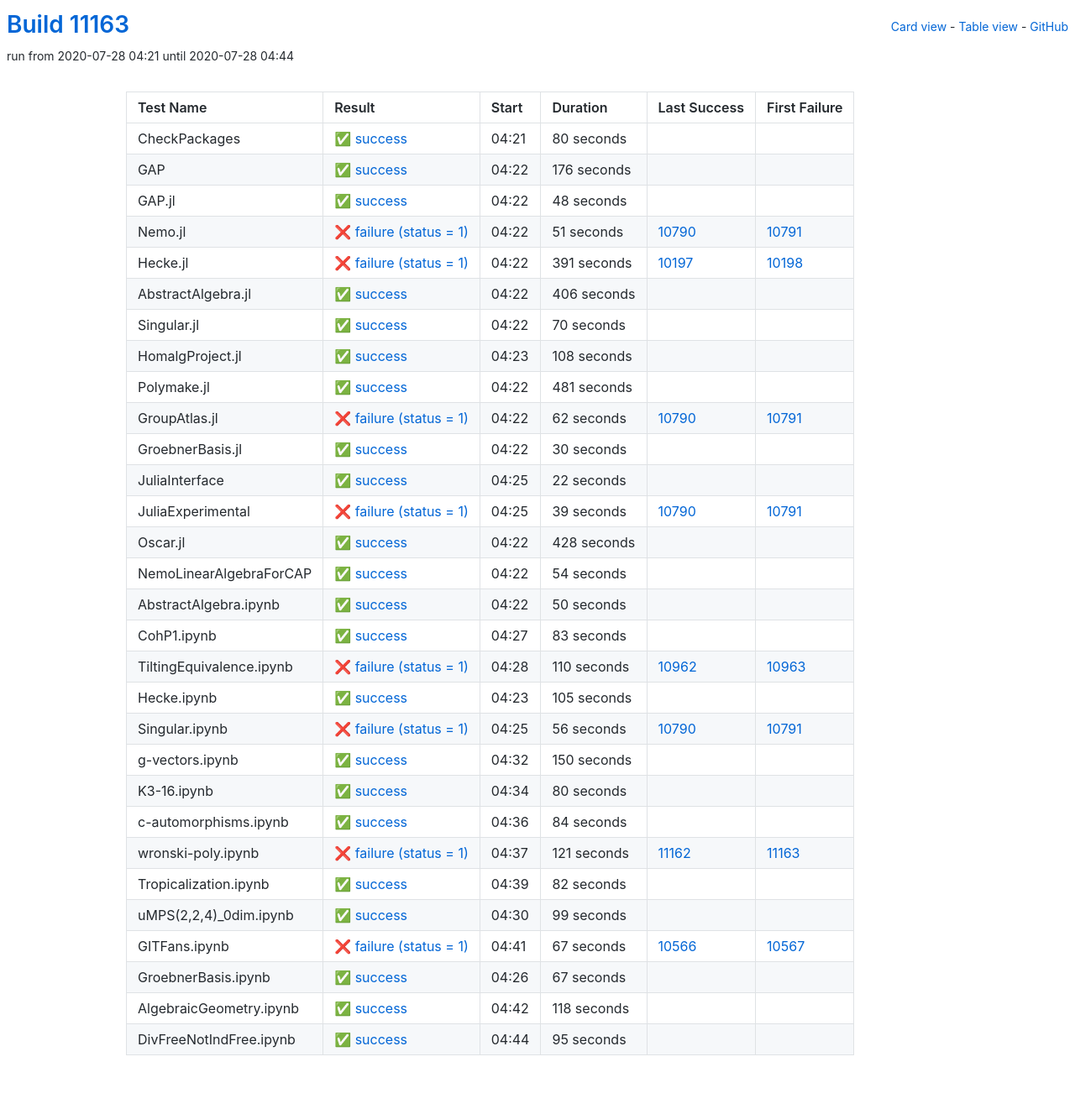
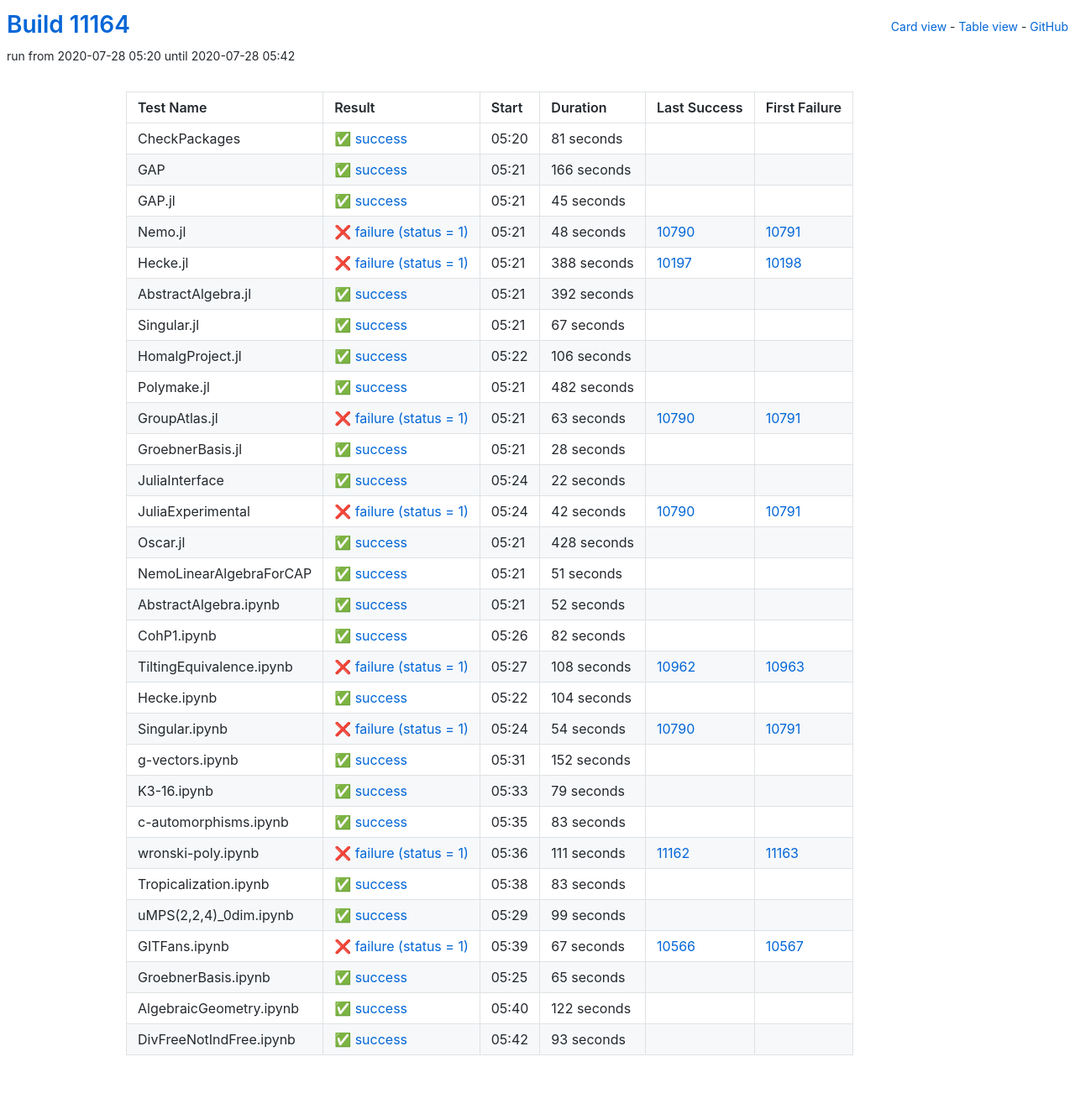
Before and after one commit to oscar-system/oscar-ci-status, a Jekyll site: the page built from table.html, in a window 1280 px wide. Shown: the whole page at 84% size. Built offline with Jekyll 4.4.1, drawn with Linux system fonts in a browser that asks for light colours.

Commit message:
Build #11164

```diff
--- a/_data/ci.yml
+++ b/_data/ci.yml
@@ -1,6 +1,6 @@
 ---
-build: 11163
-build_url: https://oscarci.mathematik.uni-kl.de/job/oscar/11163/
+build: 11164
+build_url: https://oscarci.mathematik.uni-kl.de/job/oscar/11164/
 job: oscar
 organization: oscar-system
 repo: oscar-ci-status
@@ -8,140 +8,140 @@
 tests:
 - name: CheckPackages
   id: checkpackages
-  log: https://oscarci.mathematik.uni-kl.de/job/oscar/11163/artifact/logs/build-11163/CheckPackages.log
-  start: 2020-07-28 04:21
+  log: https://oscarci.mathematik.uni-kl.de/job/oscar/11164/artifact/logs/build-11164/CheckPackages.log
+  start: 2020-07-28 05:20
   success: true
   exitcode: 0
   status: success
-  duration: 80
+  duration: 81
   last_success: false
   last_success_url:
   first_failure: false
   first_failure_url:
 - name: GAP
   id: gap
-  log: https://oscarci.mathematik.uni-kl.de/job/oscar/11163/artifact/logs/build-11163/GAP.log
-  start: 2020-07-28 04:22
+  log: https://oscarci.mathematik.uni-kl.de/job/oscar/11164/artifact/logs/build-11164/GAP.log
+  start: 2020-07-28 05:21
   success: true
   exitcode: 0
   status: success
-  duration: 176
+  duration: 166
   last_success: false
   last_success_url:
   first_failure: false
   first_failure_url:
 - name: GAP.jl
   id: gap-jl
-  log: https://oscarci.mathematik.uni-kl.de/job/oscar/11163/artifact/logs/build-11163/GAP.jl.log
-  start: 2020-07-28 04:22
+  log: https://oscarci.mathematik.uni-kl.de/job/oscar/11164/artifact/logs/build-11164/GAP.jl.log
+  start: 2020-07-28 05:21
   success: true
   exitcode: 0
   status: success
-  duration: 48
+  duration: 45
   last_success: false
   last_success_url:
   first_failure: false
   first_failure_url:
 - name: Nemo.jl
   id: nemo-jl
-  log: https://oscarci.mathematik.uni-kl.de/job/oscar/11163/artifact/logs/build-11163/Nemo.jl.log
-  start: 2020-07-28 04:22
+  log: https://oscarci.mathematik.uni-kl.de/job/oscar/11164/artifact/logs/build-11164/Nemo.jl.log
+  start: 2020-07-28 05:21
   success: false
   exitcode: 1
   status: failure
-  duration: 51
+  duration: 48
   last_success: 10790
   last_success_url: https://oscarci.mathematik.uni-kl.de/job/oscar/10790/
   first_failure: 10791
   first_failure_url: https://oscarci.mathematik.uni-kl.de/job/oscar/10791/
 - name: Hecke.jl
   id: hecke-jl
-  log: https://oscarci.mathematik.uni-kl.de/job/oscar/11163/artifact/logs/build-11163/Hecke.jl.log
-  start: 2020-07-28 04:22
+  log: https://oscarci.mathematik.uni-kl.de/job/oscar/11164/artifact/logs/build-11164/Hecke.jl.log
+  start: 2020-07-28 05:21
   success: false
   exitcode: 1
   status: failure
-  duration: 391
+  duration: 388
   last_success: 10197
   last_success_url: https://oscarci.mathematik.uni-kl.de/job/oscar/10197/
   first_failure: 10198
   first_failure_url: https://oscarci.mathematik.uni-kl.de/job/oscar/10198/
 - name: AbstractAlgebra.jl
   id: abstractalgebra-jl
-  log: https://oscarci.mathematik.uni-kl.de/job/oscar/11163/artifact/logs/build-11163/AbstractAlgebra.jl.log
-  start: 2020-07-28 04:22
+  log: https://oscarci.mathematik.uni-kl.de/job/oscar/11164/artifact/logs/build-11164/AbstractAlgebra.jl.log
+  start: 2020-07-28 05:21
   success: true
   exitcode: 0
   status: success
-  duration: 406
+  duration: 392
   last_success: false
   last_success_url:
   first_failure: false
   first_failure_url:
 - name: Singular.jl
   id: singular-jl
-  log: https://oscarci.mathematik.uni-kl.de/job/oscar/11163/artifact/logs/build-11163/Singular.jl.log
-  start: 2020-07-28 04:22
+  log: https://oscarci.mathematik.uni-kl.de/job/oscar/11164/artifact/logs/build-11164/Singular.jl.log
+  start: 2020-07-28 05:21
   success: true
   exitcode: 0
   status: success
-  duration: 70
+  duration: 67
   last_success: false
   last_success_url:
   first_failure: false
   first_failure_url:
 - name: HomalgProject.jl
   id: homalgproject-jl
-  log: https://oscarci.mathematik.uni-kl.de/job/oscar/11163/artifact/logs/build-11163/HomalgProject.jl.log
-  start: 2020-07-28 04:23
+  log: https://oscarci.mathematik.uni-kl.de/job/oscar/11164/artifact/logs/build-11164/HomalgProject.jl.log
+  start: 2020-07-28 05:22
   success: true
   exitcode: 0
   status: success
-  duration: 108
+  duration: 106
   last_success: false
   last_success_url:
   first_failure: false
   first_failure_url:
 - name: Polymake.jl
   id: polymake-jl
-  log: https://oscarci.mathematik.uni-kl.de/job/oscar/11163/artifact/logs/build-11163/Polymake.jl.log
-  start: 2020-07-28 04:22
+  log: https://oscarci.mathematik.uni-kl.de/job/oscar/11164/artifact/logs/build-11164/Polymake.jl.log
+  start: 2020-07-28 05:21
   success: true
   exitcode: 0
   status: success
-  duration: 481
+  duration: 482
   last_success: false
   last_success_url:
   first_failure: false
   first_failure_url:
 - name: GroupAtlas.jl
   id: groupatlas-jl
-  log: https://oscarci.mathematik.uni-kl.de/job/oscar/11163/artifact/logs/build-11163/GroupAtlas.jl.log
-  start: 2020-07-28 04:22
+  log: https://oscarci.mathematik.uni-kl.de/job/oscar/11164/artifact/logs/build-11164/GroupAtlas.jl.log
+  start: 2020-07-28 05:21
   success: false
   exitcode: 1
   status: failure
-  duration: 62
+  duration: 63
   last_success: 10790
   last_success_url: https://oscarci.mathematik.uni-kl.de/job/oscar/10790/
   first_failure: 10791
   first_failure_url: https://oscarci.mathematik.uni-kl.de/job/oscar/10791/
 - name: GroebnerBasis.jl
   id: groebnerbasis-jl
-  log: https://oscarci.mathematik.uni-kl.de/job/oscar/11163/artifact/logs/build-11163/GroebnerBasis.jl.log
-  start: 2020-07-28 04:22
+  log: https://oscarci.mathematik.uni-kl.de/job/oscar/11164/artifact/logs/build-11164/GroebnerBasis.jl.log
+  start: 2020-07-28 05:21
   success: true
   exitcode: 0
   status: success
-  duration: 30
+  duration: 28
   last_success: false
   last_success_url:
   first_failure: false
   first_failure_url:
 - name: JuliaInterface
   id: juliainterface
-  log: https://oscarci.mathematik.uni-kl.de/job/oscar/11163/artifact/logs/build-11163/JuliaInterface.log
-  start: 2020-07-28 04:25
+  log: https://oscarci.mathematik.uni-kl.de/job/oscar/11164/artifact/logs/build-11164/JuliaInterface.log
+  start: 2020-07-28 05:24
   success: true
   exitcode: 0
   status: success
@@ -152,20 +152,20 @@
   first_failure_url:
 - name: JuliaExperimental
   id: juliaexperimental
-  log: https://oscarci.mathematik.uni-kl.de/job/oscar/11163/artifact/logs/build-11163/JuliaExperimental.log
-  start: 2020-07-28 04:25
+  log: https://oscarci.mathematik.uni-kl.de/job/oscar/11164/artifact/logs/build-11164/JuliaExperimental.log
+  start: 2020-07-28 05:24
   success: false
   exitcode: 1
   status: failure
-  duration: 39
+  duration: 42
   last_success: 10790
   last_success_url: https://oscarci.mathematik.uni-kl.de/job/oscar/10790/
   first_failure: 10791
   first_failure_url: https://oscarci.mathematik.uni-kl.de/job/oscar/10791/
 - name: Oscar.jl
   id: oscar-jl
-  log: https://oscarci.mathematik.uni-kl.de/job/oscar/11163/artifact/logs/build-11163/Oscar.jl.log
-  start: 2020-07-28 04:22
+  log: https://oscarci.mathematik.uni-kl.de/job/oscar/11164/artifact/logs/build-11164/Oscar.jl.log
+  start: 2020-07-28 05:21
   success: true
   exitcode: 0
   status: success
@@ -176,32 +176,104 @@
   first_failure_url:
 - name: NemoLinearAlgebraForCAP
   id: nemolinearalgebraforcap
-  log: https://oscarci.mathematik.uni-kl.de/job/oscar/11163/artifact/logs/build-11163/NemoLinearAlgebraForCAP.log
-  start: 2020-07-28 04:22
+  log: https://oscarci.mathematik.uni-kl.de/job/oscar/11164/artifact/logs/build-11164/NemoLinearAlgebraForCAP.log
+  start: 2020-07-28 05:21
   success: true
   exitcode: 0
   status: success
-  duration: 54
+  duration: 51
   last_success: false
   last_success_url:
   first_failure: false
   first_failure_url:
 - name: AbstractAlgebra.ipynb
   id: abstractalgebra-ipynb
-  log: https://oscarci.mathematik.uni-kl.de/job/oscar/11163/artifact/logs/build-11163/AbstractAlgebra.ipynb.log
-  start: 2020-07-28 04:22
+  log: https://oscarci.mathematik.uni-kl.de/job/oscar/11164/artifact/logs/build-11164/AbstractAlgebra.ipynb.log
+  start: 2020-07-28 05:21
   success: true
   exitcode: 0
   status: success
-  duration: 50
+  duration: 52
   last_success: false
   last_success_url:
   first_failure: false
   first_failure_url:
 - name: CohP1.ipynb
   id: cohp1-ipynb
-  log: https://oscarci.mathematik.uni-kl.de/job/oscar/11163/artifact/logs/build-11163/CohP1.ipynb.log
-  start: 2020-07-28 04:27
+  log: https://oscarci.mathematik.uni-kl.de/job/oscar/11164/artifact/logs/build-11164/CohP1.ipynb.log
+  start: 2020-07-28 05:26
+  success: true
+  exitcode: 0
+  status: success
+  duration: 82
+  last_success: false
+  last_success_url:
+  first_failure: false
+  first_failure_url:
+- name: TiltingEquivalence.ipynb
+  id: tiltingequivalence-ipynb
+  log: https://oscarci.mathematik.uni-kl.de/job/oscar/11164/artifact/logs/build-11164/TiltingEquivalence.ipynb.log
+  start: 2020-07-28 05:27
+  success: false
+  exitcode: 1
+  status: failure
+  duration: 108
+  last_success: 10962
+  last_success_url: https://oscarci.mathematik.uni-kl.de/job/oscar/10962/
+  first_failure: 10963
+  first_failure_url: https://oscarci.mathematik.uni-kl.de/job/oscar/10963/
+- name: Hecke.ipynb
+  id: hecke-ipynb
+  log: https://oscarci.mathematik.uni-kl.de/job/oscar/11164/artifact/logs/build-11164/Hecke.ipynb.log
+  start: 2020-07-28 05:22
+  success: true
+  exitcode: 0
+  status: success
+  duration: 104
+  last_success: false
+  last_success_url:
+  first_failure: false
+  first_failure_url:
+- name: Singular.ipynb
+  id: singular-ipynb
+  log: https://oscarci.mathematik.uni-kl.de/job/oscar/11164/artifact/logs/build-11164/Singular.ipynb.log
+  start: 2020-07-28 05:24
+  success: false
+  exitcode: 1
+  status: failure
+  duration: 54
+  last_success: 10790
+  last_success_url: https://oscarci.mathematik.uni-kl.de/job/oscar/10790/
+  first_failure: 10791
+  first_failure_url: https://oscarci.mathematik.uni-kl.de/job/oscar/10791/
+- name: g-vectors.ipynb
+  id: g-vectors-ipynb
+  log: https://oscarci.mathematik.uni-kl.de/job/oscar/11164/artifact/logs/build-11164/g-vectors.ipynb.log
+  start: 2020-07-28 05:31
+  success: true
+  exitcode: 0
+  status: success
+  duration: 152
+  last_success: false
+  last_success_url:
+  first_failure: false
+  first_failure_url:
+- name: K3-16.ipynb
+  id: k3-16-ipynb
+  log: https://oscarci.mathematik.uni-kl.de/job/oscar/11164/artifact/logs/build-11164/K3-16.ipynb.log
+  start: 2020-07-28 05:33
+  success: true
+  exitcode: 0
+  status: success
+  duration: 79
+  last_success: false
+  last_success_url:
+  first_failure: false
+  first_failure_url:
+- name: c-automorphisms.ipynb
+  id: c-automorphisms-ipynb
+  log: https://oscarci.mathematik.uni-kl.de/job/oscar/11164/artifact/logs/build-11164/c-automorphisms.ipynb.log
+  start: 2020-07-28 05:35
   success: true
   exitcode: 0
   status: success
@@ -210,106 +282,34 @@
   last_success_url:
   first_failure: false
   first_failure_url:
-- name: TiltingEquivalence.ipynb
-  id: tiltingequivalence-ipynb
-  log: https://oscarci.mathematik.uni-kl.de/job/oscar/11163/artifact/logs/build-11163/TiltingEquivalence.ipynb.log
-  start: 2020-07-28 04:28
+- name: wronski-poly.ipynb
+  id: wronski-poly-ipynb
+  log: https://oscarci.mathematik.uni-kl.de/job/oscar/11164/artifact/logs/build-11164/wronski-poly.ipynb.log
+  start: 2020-07-28 05:36
   success: false
   exitcode: 1
   status: failure
-  duration: 110
-  last_success: 10962
-  last_success_url: https://oscarci.mathematik.uni-kl.de/job/oscar/10962/
-  first_failure: 10963
-  first_failure_url: https://oscarci.mathematik.uni-kl.de/job/oscar/10963/
-- name: Hecke.ipynb
-  id: hecke-ipynb
-  log: https://oscarci.mathematik.uni-kl.de/job/oscar/11163/artifact/logs/build-11163/Hecke.ipynb.log
-  start: 2020-07-28 04:23
-  success: true
-  exitcode: 0
-  status: success
-  duration: 105
-  last_success: false
-  last_success_url:
-  first_failure: false
-  first_failure_url:
-- name: Singular.ipynb
-  id: singular-ipynb
-  log: https://oscarci.mathematik.uni-kl.de/job/oscar/11163/artifact/logs/build-11163/Singular.ipynb.log
-  start: 2020-07-28 04:25
-  success: false
-  exitcode: 1
-  status: failure
-  duration: 56
-  last_success: 10790
-  last_success_url: https://oscarci.mathematik.uni-kl.de/job/oscar/10790/
-  first_failure: 10791
-  first_failure_url: https://oscarci.mathematik.uni-kl.de/job/oscar/10791/
-- name: g-vectors.ipynb
-  id: g-vectors-ipynb
-  log: https://oscarci.mathematik.uni-kl.de/job/oscar/11163/artifact/logs/build-11163/g-vectors.ipynb.log
-  start: 2020-07-28 04:32
-  success: true
-  exitcode: 0
-  status: success
-  duration: 150
-  last_success: false
-  last_success_url:
-  first_failure: false
-  first_failure_url:
-- name: K3-16.ipynb
-  id: k3-16-ipynb
-  log: https://oscarci.mathematik.uni-kl.de/job/oscar/11163/artifact/logs/build-11163/K3-16.ipynb.log
-  start: 2020-07-28 04:34
-  success: true
-  exitcode: 0
-  status: success
-  duration: 80
-  last_success: false
-  last_success_url:
-  first_failure: false
-  first_failure_url:
-- name: c-automorphisms.ipynb
-  id: c-automorphisms-ipynb
-  log: https://oscarci.mathematik.uni-kl.de/job/oscar/11163/artifact/logs/build-11163/c-automorphisms.ipynb.log
-  start: 2020-07-28 04:36
-  success: true
-  exitcode: 0
-  status: success
-  duration: 84
-  last_success: false
-  last_success_url:
-  first_failure: false
-  first_failure_url:
-- name: wronski-poly.ipynb
-  id: wronski-poly-ipynb
-  log: https://oscarci.mathematik.uni-kl.de/job/oscar/11163/artifact/logs/build-11163/wronski-poly.ipynb.log
-  start: 2020-07-28 04:37
-  success: false
-  exitcode: 1
-  status: failure
-  duration: 121
+  duration: 111
   last_success: 11162
   last_success_url: https://oscarci.mathematik.uni-kl.de/job/oscar/11162/
   first_failure: 11163
   first_failure_url: https://oscarci.mathematik.uni-kl.de/job/oscar/11163/
 - name: Tropicalization.ipynb
   id: tropicalization-ipynb
-  log: https://oscarci.mathematik.uni-kl.de/job/oscar/11163/artifact/logs/build-11163/Tropicalization.ipynb.log
-  start: 2020-07-28 04:39
+  log: https://oscarci.mathematik.uni-kl.de/job/oscar/11164/artifact/logs/build-11164/Tropicalization.ipynb.log
+  start: 2020-07-28 05:38
   success: true
   exitcode: 0
   status: success
-  duration: 82
+  duration: 83
   last_success: false
   last_success_url:
   first_failure: false
   first_failure_url:
 - name: uMPS(2,2,4)_0dim.ipynb
   id: umps-2-2-4-0dim-ipynb
-  log: https://oscarci.mathematik.uni-kl.de/job/oscar/11163/artifact/logs/build-11163/uMPS-2-2-4-_0dim.ipynb.log
-  start: 2020-07-28 04:30
+  log: https://oscarci.mathematik.uni-kl.de/job/oscar/11164/artifact/logs/build-11164/uMPS-2-2-4-_0dim.ipynb.log
+  start: 2020-07-28 05:29
   success: true
   exitcode: 0
   status: success
@@ -320,8 +320,8 @@
   first_failure_url:
 - name: GITFans.ipynb
   id: gitfans-ipynb
-  log: https://oscarci.mathematik.uni-kl.de/job/oscar/11163/artifact/logs/build-11163/GITFans.ipynb.log
-  start: 2020-07-28 04:41
+  log: https://oscarci.mathematik.uni-kl.de/job/oscar/11164/artifact/logs/build-11164/GITFans.ipynb.log
+  start: 2020-07-28 05:39
   success: false
   exitcode: 1
   status: failure
@@ -332,36 +332,36 @@
   first_failure_url: https://oscarci.mathematik.uni-kl.de/job/oscar/10567/
 - name: GroebnerBasis.ipynb
   id: groebnerbasis-ipynb
-  log: https://oscarci.mathematik.uni-kl.de/job/oscar/11163/artifact/logs/build-11163/GroebnerBasis.ipynb.log
-  start: 2020-07-28 04:26
+  log: https://oscarci.mathematik.uni-kl.de/job/oscar/11164/artifact/logs/build-11164/GroebnerBasis.ipynb.log
+  start: 2020-07-28 05:25
   success: true
   exitcode: 0
   status: success
-  duration: 67
+  duration: 65
   last_success: false
   last_success_url:
   first_failure: false
   first_failure_url:
 - name: AlgebraicGeometry.ipynb
   id: algebraicgeometry-ipynb
-  log: https://oscarci.mathematik.uni-kl.de/job/oscar/11163/artifact/logs/build-11163/AlgebraicGeometry.ipynb.log
-  start: 2020-07-28 04:42
+  log: https://oscarci.mathematik.uni-kl.de/job/oscar/11164/artifact/logs/build-11164/AlgebraicGeometry.ipynb.log
+  start: 2020-07-28 05:40
   success: true
   exitcode: 0
   status: success
-  duration: 118
+  duration: 122
   last_success: false
   last_success_url:
   first_failure: false
   first_failure_url:
 - name: DivFreeNotIndFree.ipynb
   id: divfreenotindfree-ipynb
-  log: https://oscarci.mathematik.uni-kl.de/job/oscar/11163/artifact/logs/build-11163/DivFreeNotIndFree.ipynb.log
-  start: 2020-07-28 04:44
+  log: https://oscarci.mathematik.uni-kl.de/job/oscar/11164/artifact/logs/build-11164/DivFreeNotIndFree.ipynb.log
+  start: 2020-07-28 05:42
   success: true
   exitcode: 0
   status: success
-  duration: 95
+  duration: 93
   last_success: false
   last_success_url:
   first_failure: false
```
Also changed, not shown: README.md.
